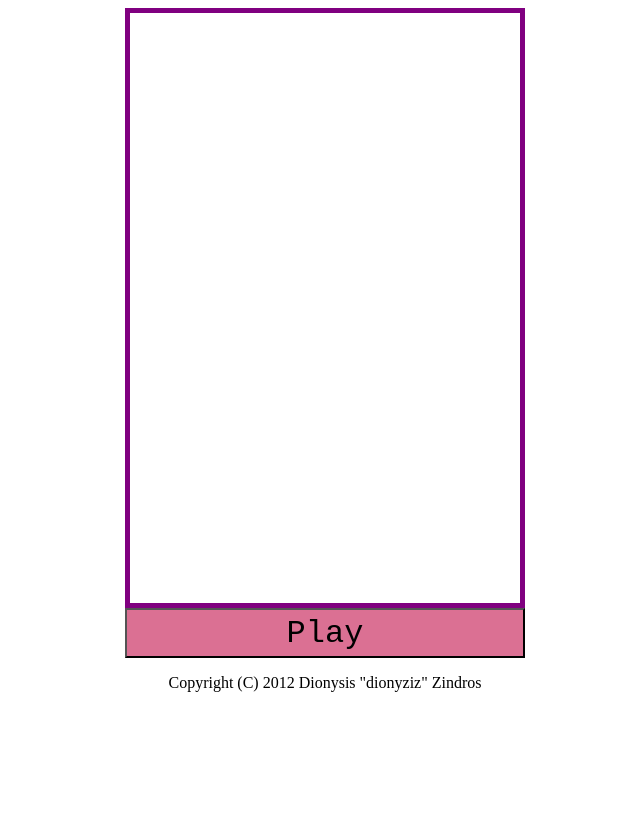
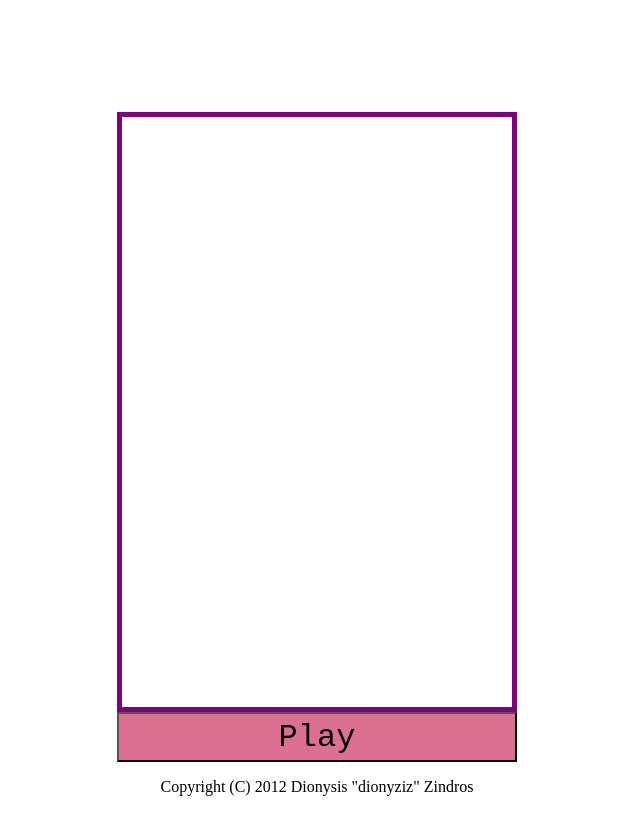
Before and after one commit to unohayato/tetris_js, a plain HTML site: page index.html in a window 1280 px wide. Shown: the whole page, without its empty margins (323-963 px from the left). Drawn offline with Linux system fonts and the light colour scheme.

Commit message:
Update style.css

```diff
--- a/style.css
+++ b/style.css
@@ -6,6 +6,7 @@
 body {
   width: 100vw;
   height: 100vh;
+  margin: 7rem auto;
 
 
 }
```
